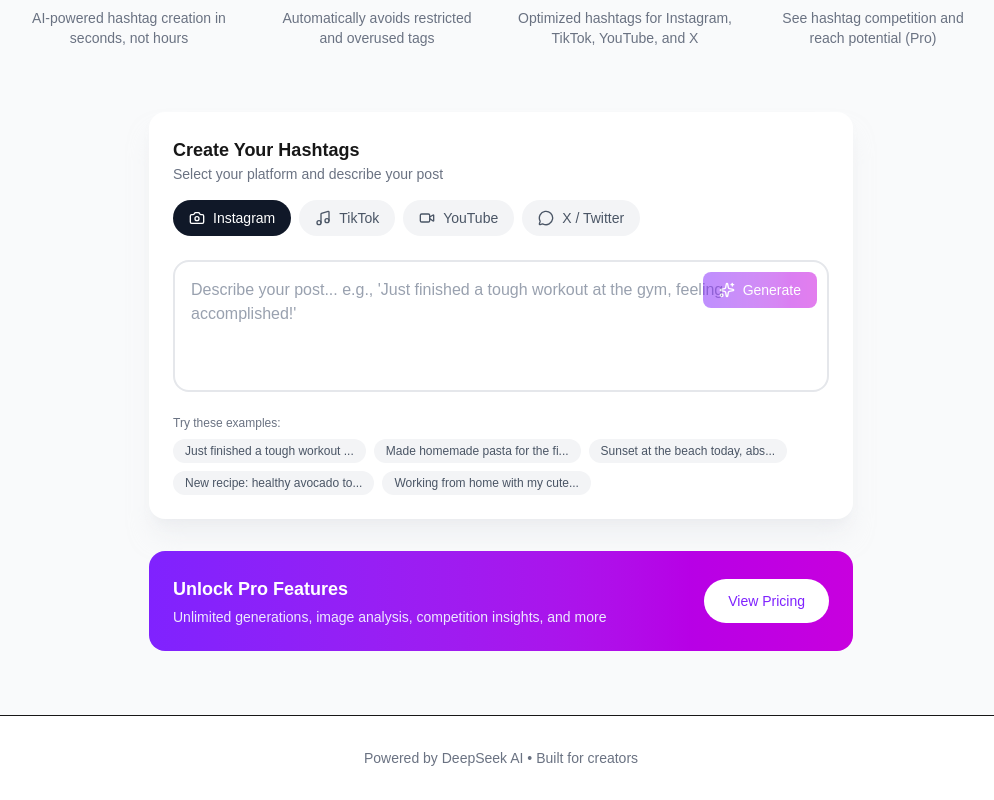
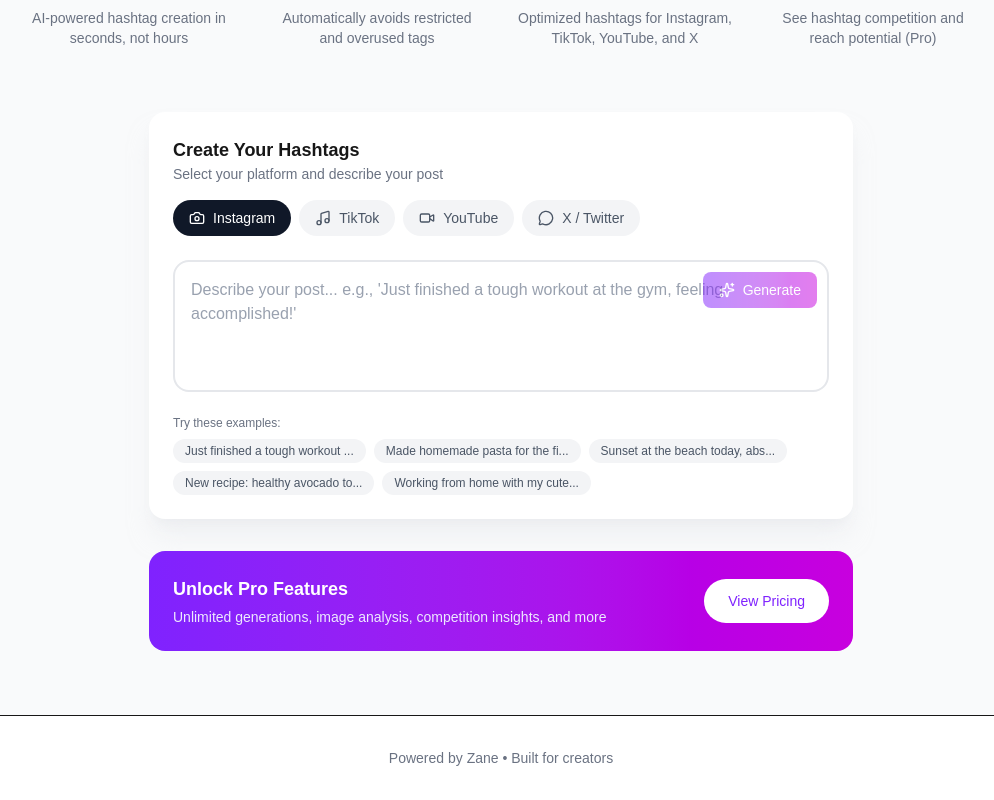
Before and after one commit to MrKangZuBin/hashtagger, a Next.js app: page / in a window 1280 px wide. Shown: the part 409-1209 px from the top of the page, without its empty margins (139-1133 px from the left). Built offline with nearby package versions, Linux system fonts and the light colour scheme.

Commit message:
修改创建人

```diff
--- a/app/page.tsx
+++ b/app/page.tsx
@@ -40,7 +40,7 @@
 
       <footer className="border-t bg-white py-8 dark:border-gray-800 dark:bg-gray-900">
         <div className="mx-auto max-w-5xl px-4 text-center text-sm text-gray-500">
-          <p>Powered by DeepSeek AI • Built for creators</p>
+          <p>Powered by Zane • Built for creators</p>
         </div>
       </footer>
     </div>
--- a/app/pricing/page.tsx
+++ b/app/pricing/page.tsx
@@ -126,7 +126,7 @@
 
       <footer className="border-t bg-white py-8 dark:border-gray-800 dark:bg-gray-900">
         <div className="mx-auto max-w-5xl px-4 text-center text-sm text-gray-500">
-          <p>Powered by DeepSeek AI • Built for creators</p>
+          <p>Powered by Zane • Built for creators</p>
         </div>
       </footer>
     </div>
```
